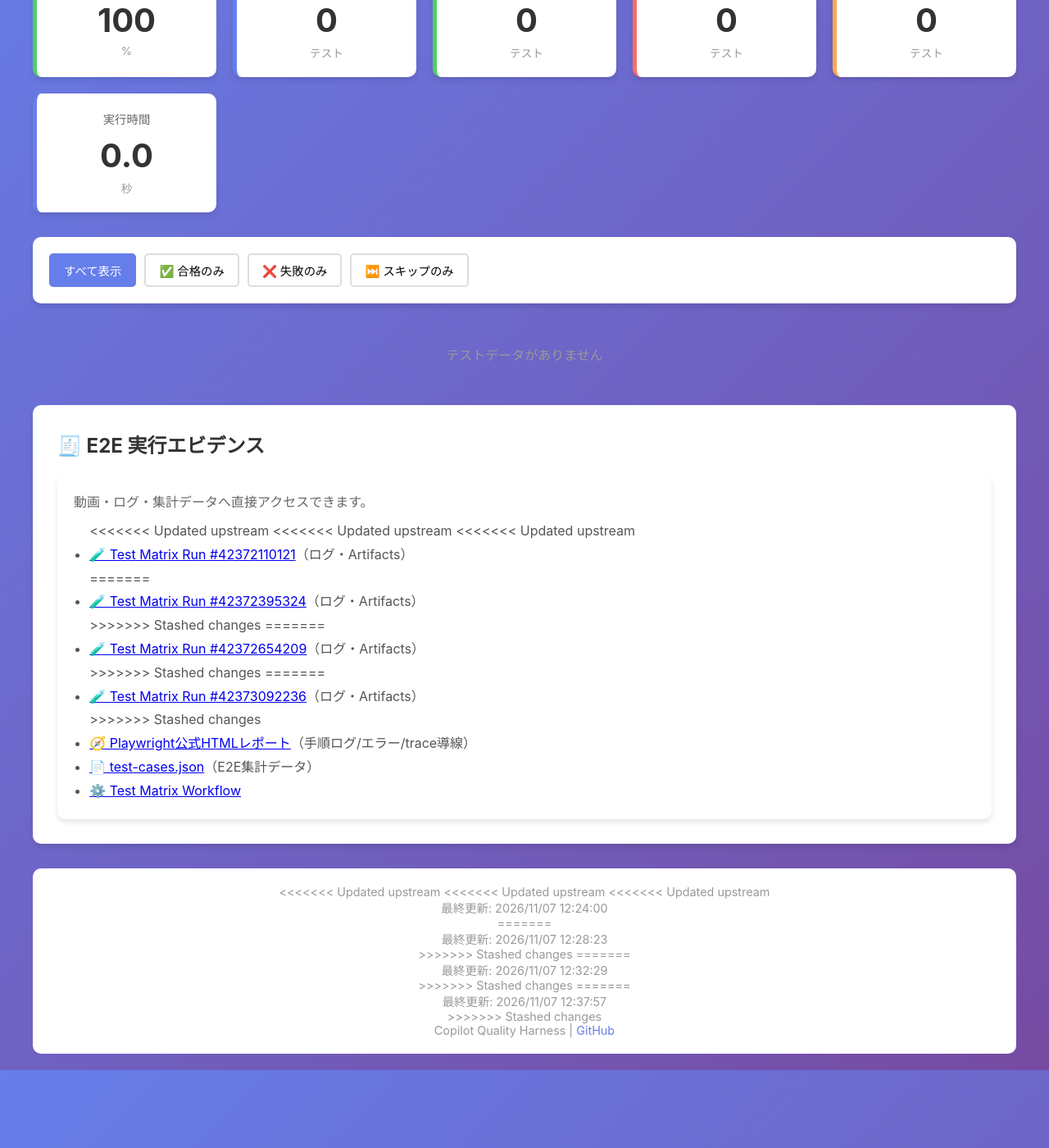
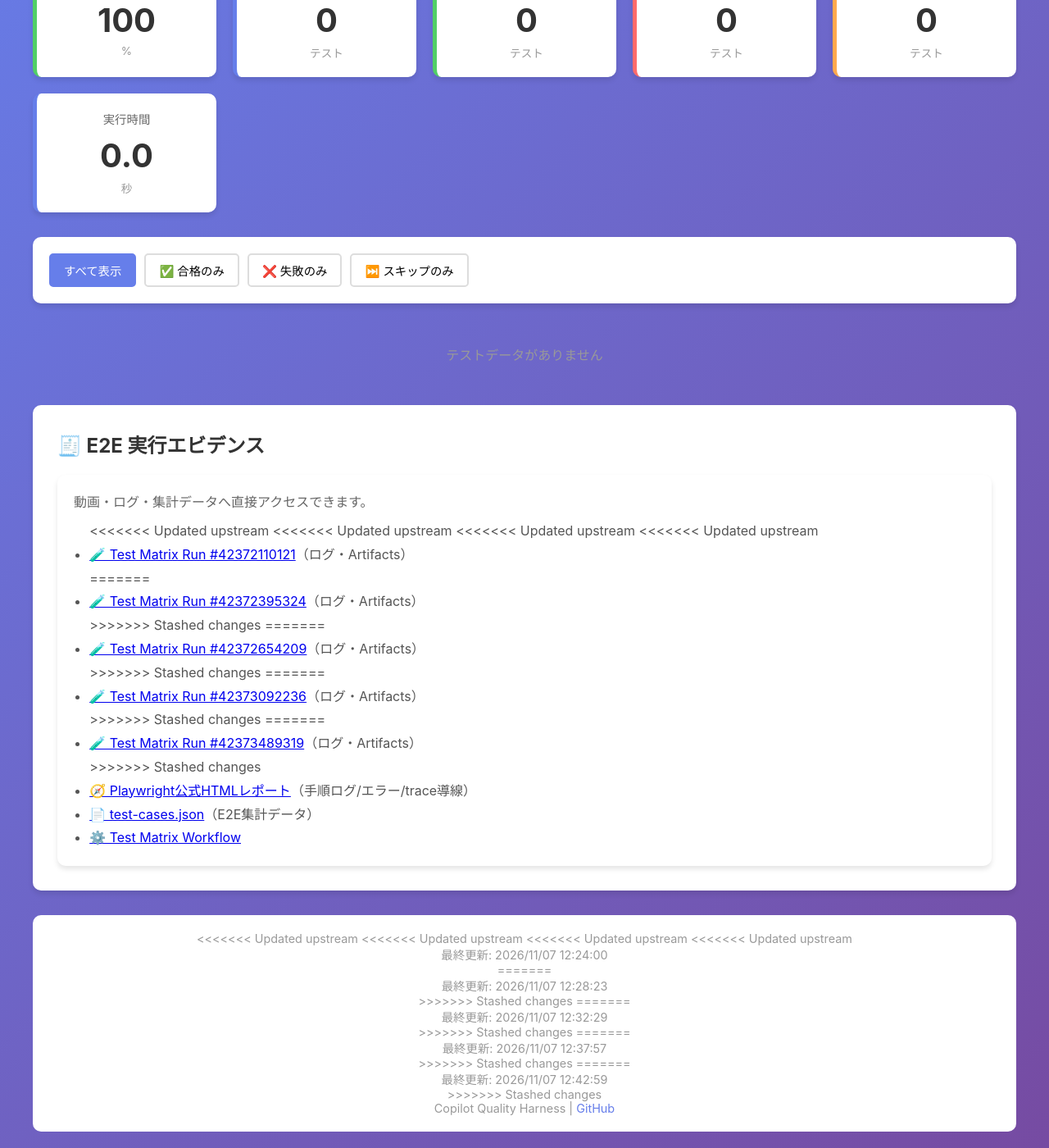
Before and after one commit to cocomomojo/copilot-quality-harness, a Jekyll site: the page docs/reports/e2e-latest.html, which Jekyll copies as it is, in a window 1280 px wide and 1400 px high, scrolled down 253 px. Shown: the whole window at 82% size. Built offline with Jekyll 4.4.1, drawn with Linux system fonts in a browser that asks for light colours.

Commit message:
chore: Update dashboard KPI data and E2E reports
Updated with latest quality metrics, test results, and E2E test reports

Generated by update-dashboard workflow

Co-authored-by: GitHub Action <action@github.com>

```diff
--- a/docs/reports/e2e-latest.html
+++ b/docs/reports/e2e-latest.html
@@ -480,6 +480,7 @@
 <<<<<<< Updated upstream
 <<<<<<< Updated upstream
 <<<<<<< Updated upstream
+<<<<<<< Updated upstream
         <li><a href="https://github.com/cocomomojo/copilot-quality-harness/actions/runs/42372110121" target="_blank" rel="noopener noreferrer">🧪 Test Matrix Run #42372110121</a>（ログ・Artifacts）</li>
 =======
         <li><a href="https://github.com/cocomomojo/copilot-quality-harness/actions/runs/42372395324" target="_blank" rel="noopener noreferrer">🧪 Test Matrix Run #42372395324</a>（ログ・Artifacts）</li>
@@ -489,6 +490,9 @@
 >>>>>>> Stashed changes
 =======
         <li><a href="https://github.com/cocomomojo/copilot-quality-harness/actions/runs/42373092236" target="_blank" rel="noopener noreferrer">🧪 Test Matrix Run #42373092236</a>（ログ・Artifacts）</li>
+>>>>>>> Stashed changes
+=======
+        <li><a href="https://github.com/cocomomojo/copilot-quality-harness/actions/runs/42373489319" target="_blank" rel="noopener noreferrer">🧪 Test Matrix Run #42373489319</a>（ログ・Artifacts）</li>
 >>>>>>> Stashed changes
         <li><a href="./playwright-report/index.html" target="_blank" rel="noopener noreferrer">🧭 Playwright公式HTMLレポート</a>（手順ログ/エラー/trace導線）</li>
         <li><a href="./data/test-cases.json" target="_blank" rel="noopener noreferrer">📄 test-cases.json</a>（E2E集計データ）</li>
@@ -502,6 +506,7 @@
 <<<<<<< Updated upstream
 <<<<<<< Updated upstream
 <<<<<<< Updated upstream
+<<<<<<< Updated upstream
       <p>最終更新: <span id="lastUpdated">2026/11/07 12:24:00</span></p>
 =======
       <p>最終更新: <span id="lastUpdated">2026/11/07 12:28:23</span></p>
@@ -511,6 +516,9 @@
 >>>>>>> Stashed changes
 =======
       <p>最終更新: <span id="lastUpdated">2026/11/07 12:37:57</span></p>
+>>>>>>> Stashed changes
+=======
+      <p>最終更新: <span id="lastUpdated">2026/11/07 12:42:59</span></p>
 >>>>>>> Stashed changes
       <p>Copilot Quality Harness | <a href="https://github.com/cocomomojo/copilot-quality-harness" style="color: #667eea; text-decoration: none;">GitHub</a></p>
     </div>
```
Also changed, not shown: docs/dashboard/data/kpi-history.json (+38 -0 lines), docs/dashboard/data/latest-kpi.json (+10 -0 lines), docs/reports/data/test-cases.json (+8 -0 lines).
